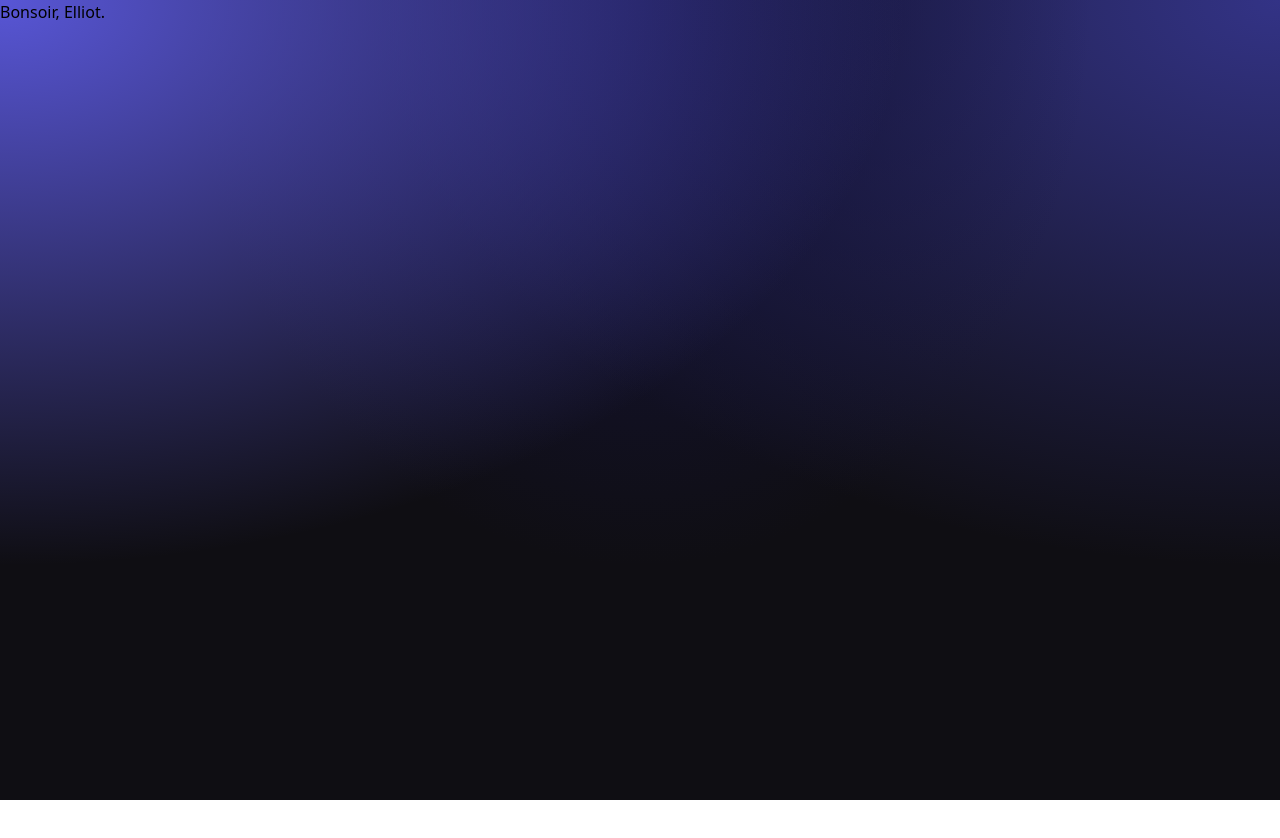
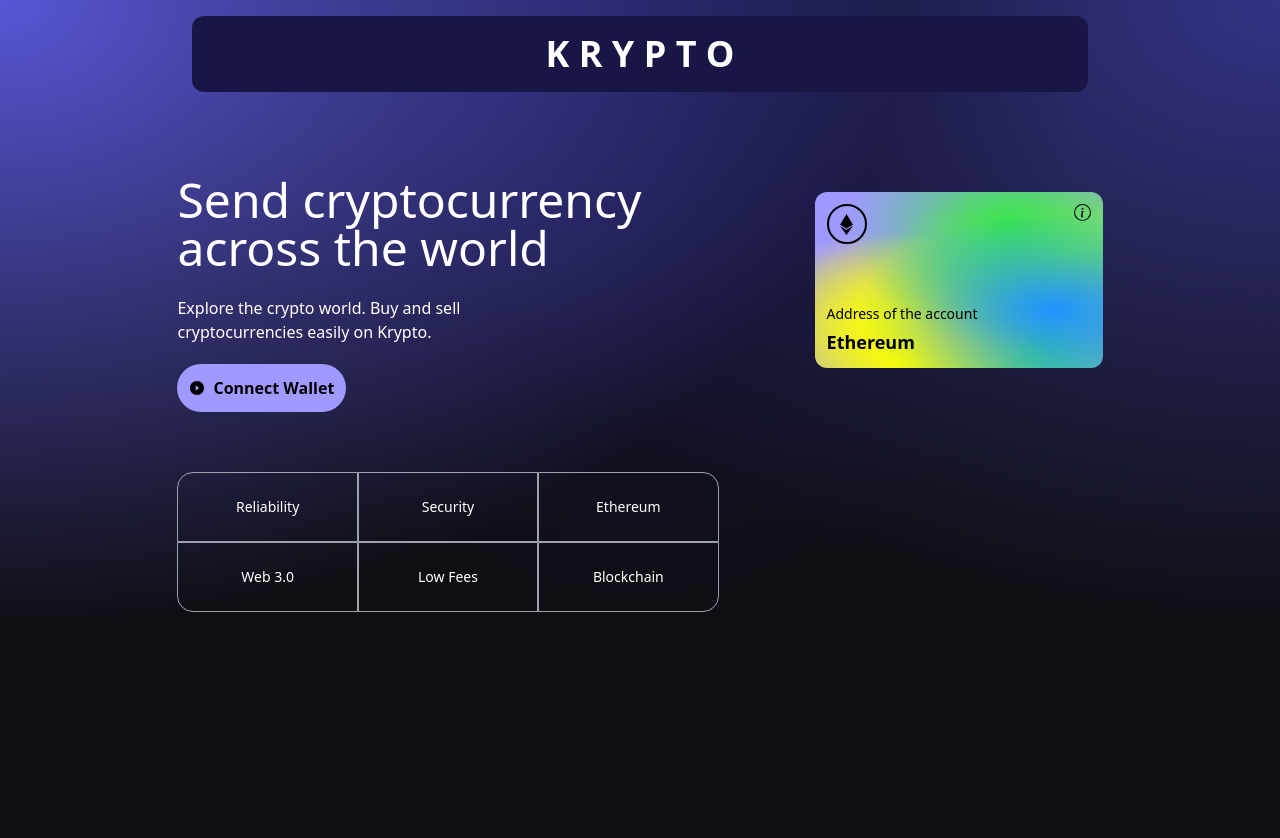
Before and after one commit to KartikChinda/web3.0-bonsoir, a Next.js app in the folder client/: page / in a window 1280 px wide. Shown: the top 838 px of the page. Before the commit the page ends 800 px from the top, so only its background shows below. Built offline with nearby package versions, Linux system fonts and the light colour scheme.

Commit message:
Added ethereum card and the rest of the hero section

```diff
--- /dev/null
+++ b/client/app/components/Hero.tsx
@@ -0,0 +1,89 @@
+"use client";
+import React, { useContext } from "react";
+import { AiFillPlayCircle } from "react-icons/ai";
+import { SiEthereum } from "react-icons/si";
+import { BsInfoCircle } from "react-icons/bs";
+import Loader from "./Loader";
+
+const companyCommonStyles = "min-h-[70px] sm:px-0 px-2 sm:min-w-[120px] flex justify-center items-center border-[0.5px] border-gray-400 text-sm font-light text-white";
+
+const Hero = () => {
+
+    const handleSubmit = (e: any) => {
+
+    };
+
+
+    const connectWallet = () => {
+
+    }
+
+    return (
+        <div className="flex w-full justify-center items-center">
+            <div className="flex md:flex-row flex-col items-start justify-between md:p-20 py-12 px-4 md:gap-14">
+                <div className="flex justify-start items-start flex-col md:mr-10">
+                    <h1 className="text-3xl sm:text-5xl text-white py-1">
+                        Send cryptocurrency <br /> across the world
+                    </h1>
+                    <p className="text-left mt-5 text-white font-light md:w-9/12 w-11/12 text-base">
+                        Explore the crypto world. Buy and sell cryptocurrencies easily on Krypto.
+                    </p>
+
+                    <button
+                        type="button"
+                        onClick={connectWallet}
+                        className="flex flex-row justify-center items-center my-5 bg-[#a099ff] p-3 rounded-full cursor-pointer hover:bg-[#8982eb] duration-150"
+                    >
+                        <AiFillPlayCircle className="text-black mr-2" />
+                        <p className="text-black text-base font-semibold">
+                            Connect Wallet
+                        </p>
+                    </button>
+
+
+                    <div className="grid sm:grid-cols-3 grid-cols-2 w-full mt-10">
+                        <div className={`rounded-tl-2xl hover:bg-[#0a0942] hover:text-[17px] duration-150 ${companyCommonStyles}`}>
+                            Reliability
+                        </div>
+                        <div className={`hover:bg-[#0a0942] hover:text-[17px] duration-150  ${companyCommonStyles}`}>Security</div>
+                        <div className={`sm:rounded-tr-2xl hover:bg-[#0a0942] hover:text-[17px] duration-150 ${companyCommonStyles}`}>
+                            Ethereum
+                        </div>
+                        <div className={`sm:rounded-bl-2xl hover:bg-[#0a0942] hover:text-[17px] duration-150 ${companyCommonStyles}`}>
+                            Web 3.0
+                        </div>
+                        <div className={`hover:bg-[#0a0942] hover:text-[17px] duration-150 ${companyCommonStyles}`}>Low Fees</div>
+                        <div className={`rounded-br-2xl hover:bg-[#0a0942] hover:text-[17px] duration-150 ${companyCommonStyles}`}>
+                            Blockchain
+                        </div>
+                    </div>
+                </div>
+
+                <div className="flex flex-col flex-1 items-center justify-start w-full md:mt-0 mt-10">
+                    <div className="p-3 flex justify-end items-start flex-col rounded-xl h-44 sm:w-72 w-full my-5 eth-card .white-glassmorphism ">
+                        <div className="flex justify-between flex-col w-full h-full">
+                            <div className="flex justify-between items-start">
+                                <div className="w-10 h-10 rounded-full border-2 border-black flex justify-center items-center">
+                                    <SiEthereum fontSize={21} color="#000" />
+                                </div>
+                                <BsInfoCircle fontSize={17} color="#000" />
+                            </div>
+                            <div>
+                                <p className="text-black font-md text-sm">
+                                    Address of the account
+                                </p>
+                                <p className="text-black font-bold text-lg mt-1">
+                                    Ethereum
+                                </p>
+                            </div>
+                        </div>
+                    </div>
+
+
+                </div>
+            </div>
+        </div>
+    )
+}
+
+export default Hero
--- /dev/null
+++ b/client/app/components/Loader.tsx
@@ -0,0 +1,9 @@
+import React from 'react'
+
+const Loader = () => {
+    return (
+        <div>Loader</div>
+    )
+}
+
+export default Loader
--- /dev/null
+++ b/client/app/components/Navbar.tsx
@@ -0,0 +1,13 @@
+import React from 'react'
+
+const Navbar = () => {
+    return (
+        <nav className='w-[70%] mx-auto border-2 mt-4 bg-[#171645] rounded-xl border-[#171645] hover:border-[#0f0e13] duration-150 flex justify-center items-center p-4'>
+            <div className='text-[#fff] text-4xl font-black font-sans'>
+                K  R  Y  P  T  O
+            </div>
+        </nav>
+    )
+}
+
+export default Navbar
--- /dev/null
+++ b/client/app/components/Transactions.tsx
@@ -0,0 +1,9 @@
+import React from 'react'
+
+const Transactions = () => {
+    return (
+        <div>Transactions</div>
+    )
+}
+
+export default Transactions
--- a/client/app/globals.css
+++ b/client/app/globals.css
@@ -57,12 +57,7 @@
     radial-gradient(at 53% 75%, #2192FF 0, transparent 45%);
 }
 
-.text-gradient {
-  background-color: #fff;
-  background-image: radial-gradient(at 4% 36%, hsla(0, 0%, 100%, 1) 0, transparent 53%), radial-gradient(at 100% 60%, rgb(0, 0, 0) 0, transparent 50%);
-  -webkit-background-clip: text;
-  -webkit-text-fill-color: transparent;
-}
+
 
 @tailwind base;
 @tailwind components;
--- a/client/app/layout.tsx
+++ b/client/app/layout.tsx
@@ -1,6 +1,7 @@
 import type { Metadata } from "next";
 import { Inter } from "next/font/google";
 import "./globals.css";
+import Navbar from "./components/Navbar";
 
 const inter = Inter({ subsets: ["latin"] });
 
@@ -16,7 +17,10 @@
 }>) {
   return (
     <html lang="en">
-      <body >{children}</body>
+      <body className=" gradient-bg-welcome" >
+        <Navbar />
+        {children}
+      </body>
     </html>
   );
 }
--- a/client/app/page.tsx
+++ b/client/app/page.tsx
@@ -1,9 +1,11 @@
 import Image from "next/image";
+import Hero from "./components/Hero";
 
 export default function Home() {
   return (
-    <main className="gradient-bg-welcome w-full h-screen">
-      Bonsoir, Elliot.
+    <main className="w-full h-screen">
+
+      <Hero />
     </main>
   );
 }
```
Also changed, not shown: client/package.json (+5 -3 lines), 1 other file (tests, documents, lock files or other folders).
